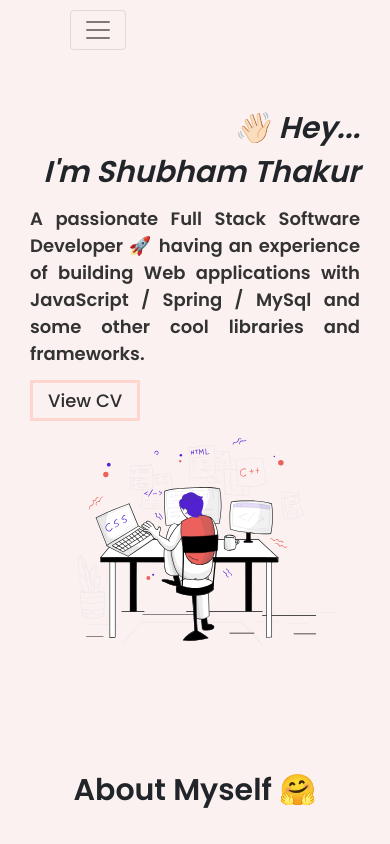
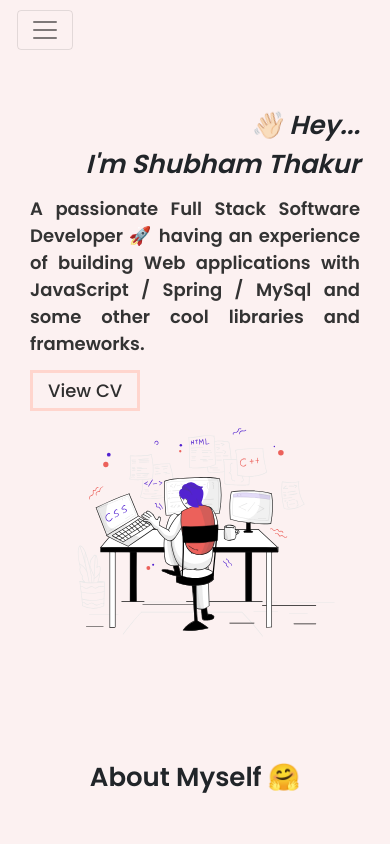
Before and after one commit to ShubhamThakur139/portfolio, a plain HTML site: page index.html in a window 390 px wide. Shown: the top 844 px of the page. Drawn offline with nearby package versions, Linux system fonts and the light colour scheme.

Commit message:
responsive

```diff
--- a/css/responsive.css
+++ b/css/responsive.css
@@ -1,6 +1,10 @@
 @media only screen and (max-width: 480px) {
     .heading {
-        font-size: 30px;
+        font-size: 26px;
+    }
+
+    .navbar {
+        padding: 10px 17px !important;
     }
 
     .h_para {
```
